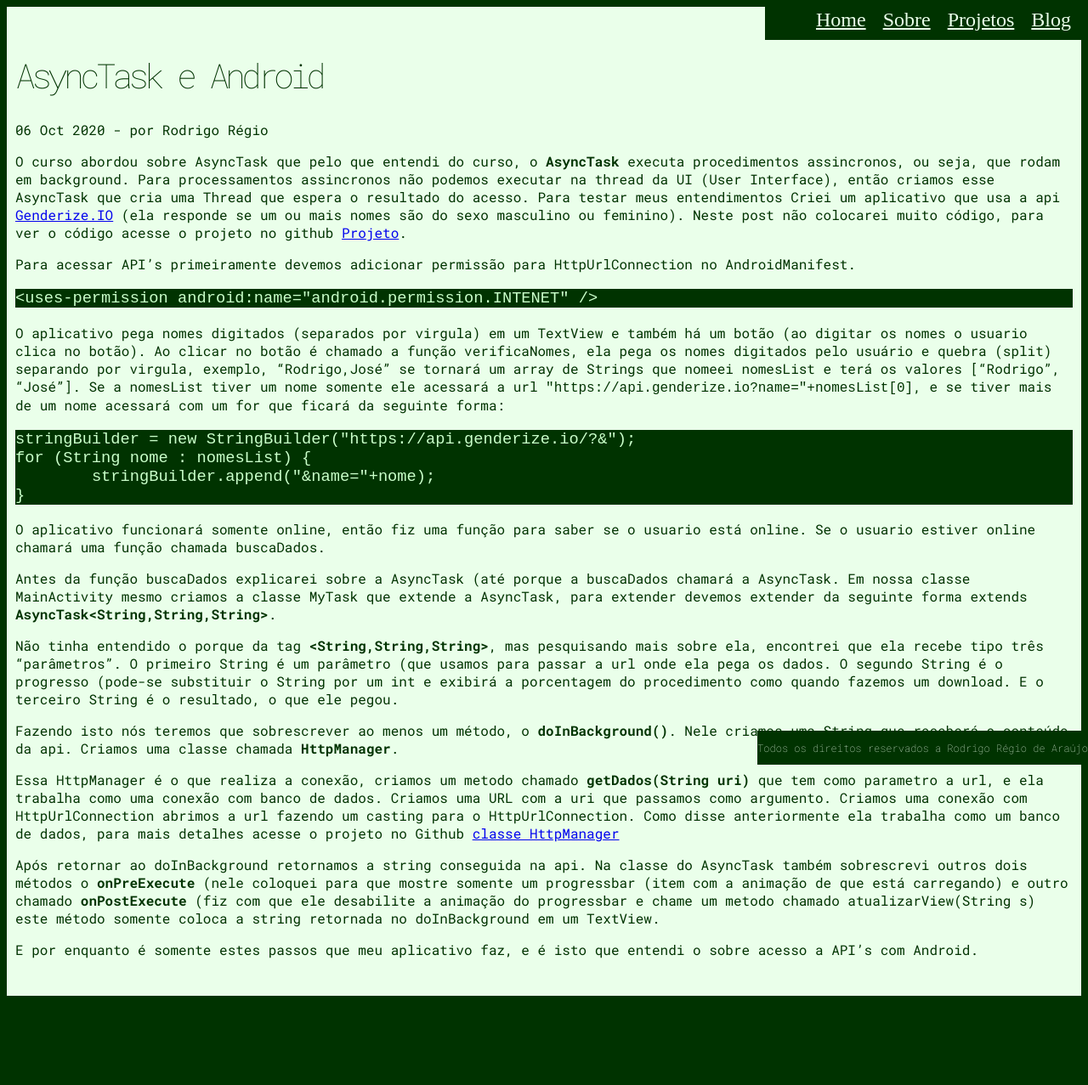
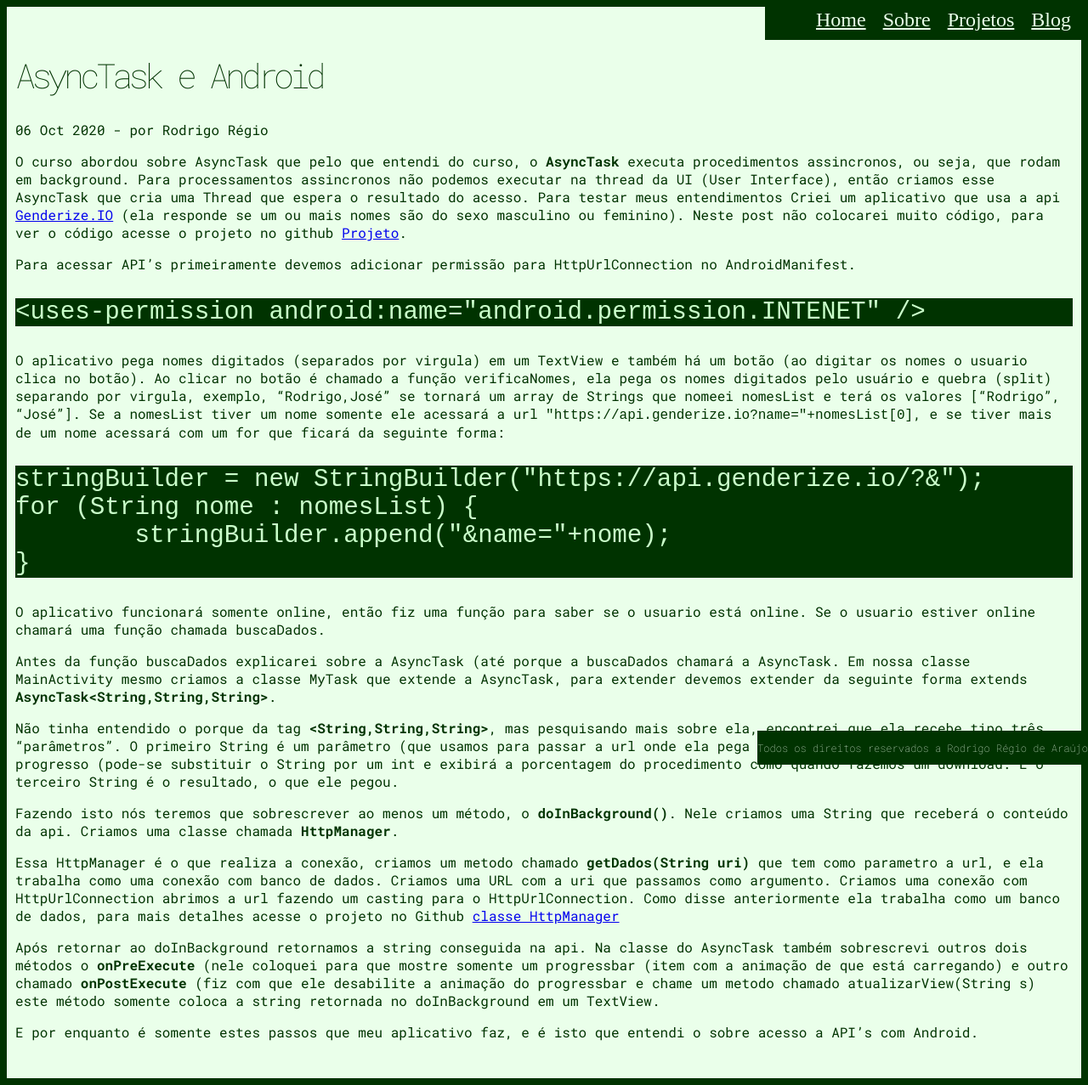
Before and after one commit to rodrigoregio/mysiteandblog, a Jekyll site: the page built from _posts/2020-10-06-AsyncTask em Android.md, in a window 1280 px wide. Shown: the whole page at 85% size. Built offline with Jekyll 4.4.1, drawn with Linux system fonts in a browser that asks for light colours; before the commit the page ends 1180 px from its top, so only the background shows below that.

Commit message:
Codigo em posts
Nova tentativa de alterar o tamanho da fonte em codigos nos posts conforme issue #1 .

```diff
--- a/_sass/main.scss
+++ b/_sass/main.scss
@@ -132,7 +132,7 @@ h2{
 .highlight{
     background-color: #003300;
     color: #caffca;
-    font-size: 1.2em;
+    font-size: 1.5em;
 }
 @media(max-width: 500px){
     #projetos{
```
Also changed, not shown: 2 other files.
